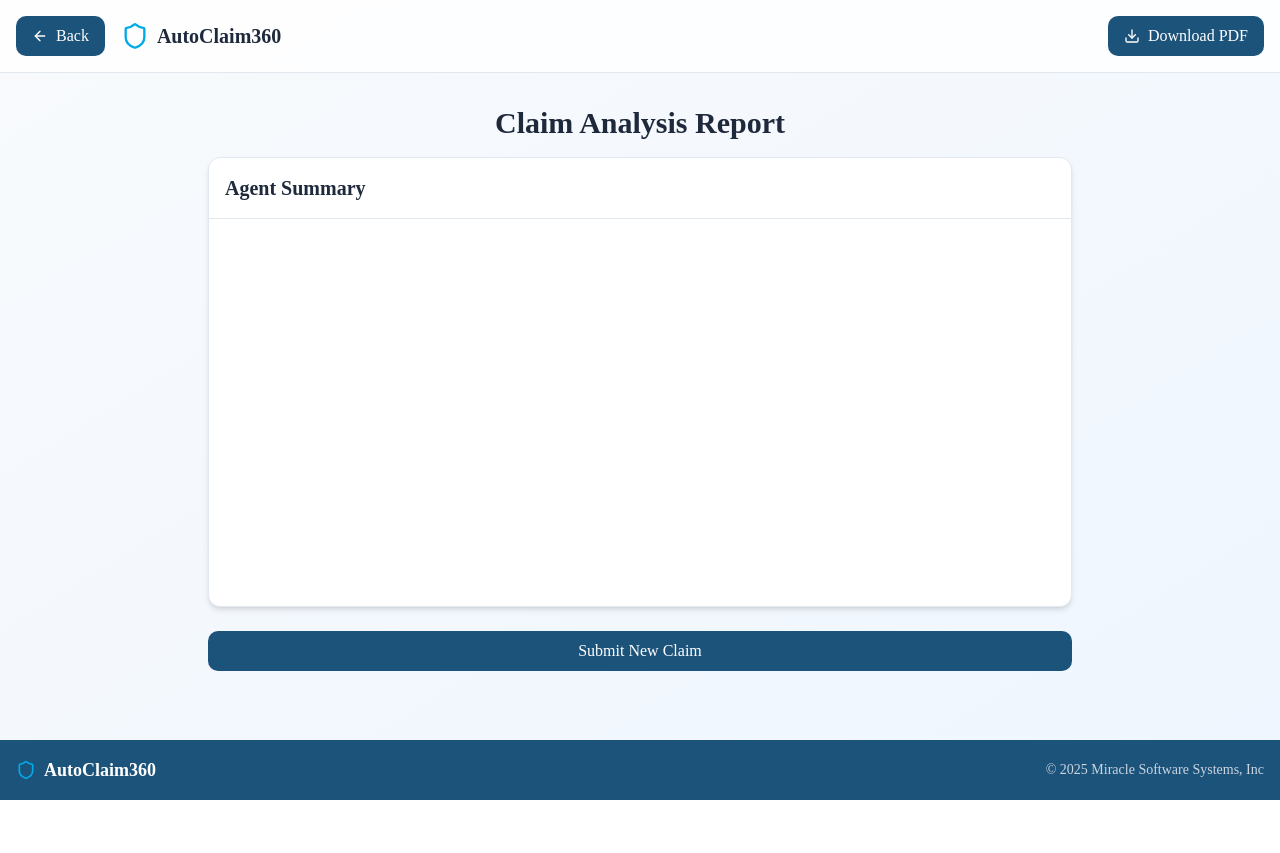
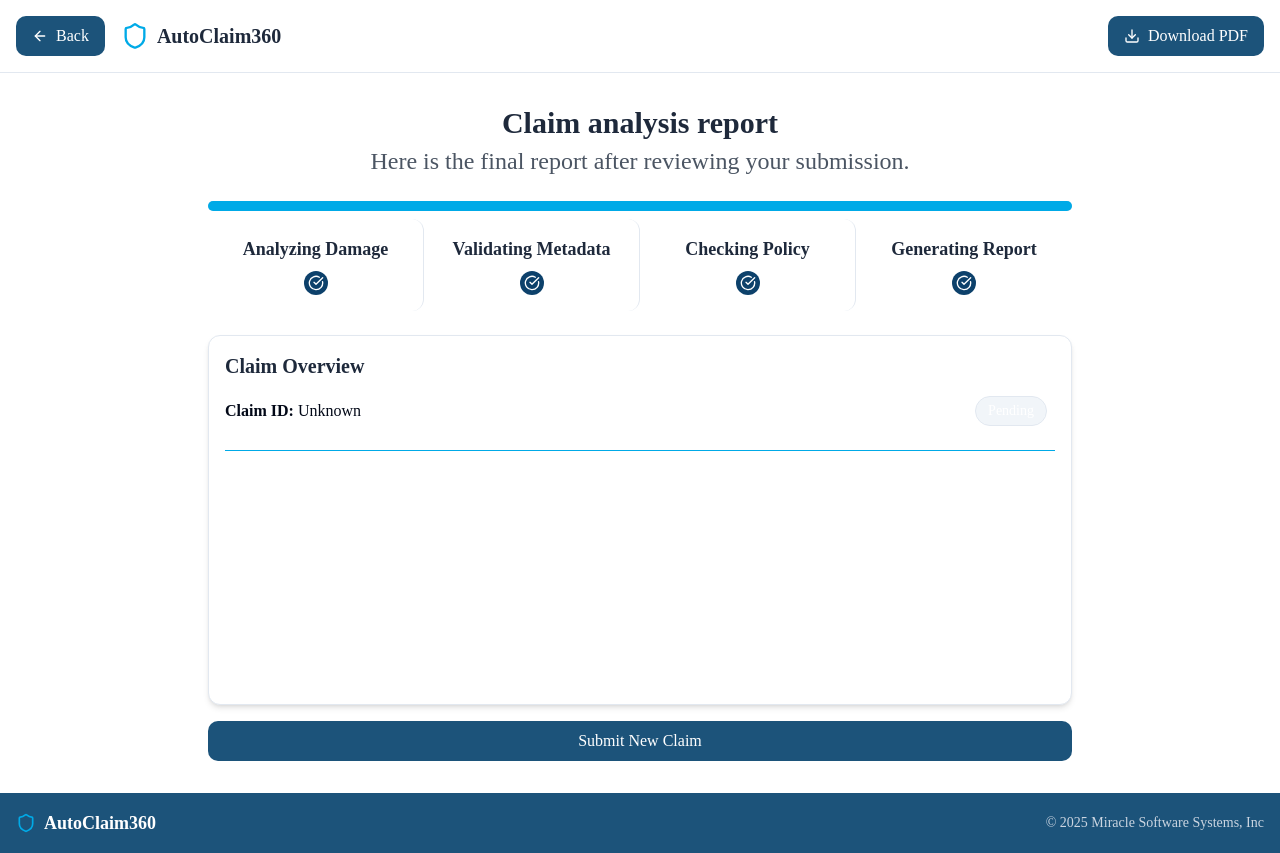
Before and after one commit to amritminocha10/adk-web-service, a React (Create React App) app: page /report in a window 1280 px wide. Before the commit the page ends 800 px from the top, so only its background shows below. Built offline with nearby package versions, Linux system fonts and the light colour scheme.

Commit message:
Done with Processing, report page

```diff
--- a/src/components/ui/Card.js
+++ b/src/components/ui/Card.js
@@ -10,7 +10,7 @@ export function Card({ children, className = "" }) {
 }
 
 export function CardHeader({ children }) {
-  return <div className="p-4 border-b border-slate-200">{children}</div>
+  return <div className="p-4  border-slate-200">{children}</div>
 }
 
 export function CardTitle({ children }) {
--- a/src/components/ui/Progress.js
+++ b/src/components/ui/Progress.js
@@ -4,7 +4,7 @@ export function Progress({ value = 0, className = "" }) {
   return (
     <div className={`w-full bg-slate-200 rounded-full overflow-hidden ${className}`}>
       <div
-        className="bg-blue-600 h-full transition-all duration-300 ease-out"
+        className="bg-[#00aae7] h-full transition-all duration-300 ease-out"
         style={{ width: `${value}%` }}
       />
     </div>
--- a/src/pages/processing.js
+++ b/src/pages/processing.js
@@ -9,14 +9,12 @@ import {
   CheckCircle,
   Shield,
   ArrowLeft,
-  ChevronDown,
-  ChevronUp,
 } from "lucide-react";
 import { Button } from "../components/ui/Button";
 import { Card, CardContent } from "../components/ui/Card";
 import Footer from "../components/ui/Footer";
 import { Progress } from "../components/ui/Progress";
-import miracleLogo from '../assets/miracle-logo.png';
+import miracleLogo from "../assets/miracle-logo.png";
 
 const stepIcons = {
   vision: <Eye />,
@@ -178,7 +176,6 @@ export default function Processing() {
                 AutoClaim360
               </span>
             </div>
-
             <img
               src={miracleLogo}
               alt="Miracle Software Logo"
@@ -192,10 +189,13 @@ export default function Processing() {
         <h1 className="text-3xl font-bold text-slate-800 mb-2">
           Processing Your Claim
         </h1>
-        <p className="text-slate-600 mb-4">
+        <div className="text-slate-600 mb-4 text-xl">
           AI agents are reviewing your submission
-        </p>
-        <Progress value={overallProgress} className="h-3 mb-8 transition-all duration-500" />
+        </div>
+        <Progress
+          value={overallProgress}
+          className="h-3 mb-8 transition-all duration-500"
+        />
 
         <div className="space-y-4">
           {steps.map((step) => (
@@ -206,12 +206,13 @@ export default function Processing() {
                   className="w-full flex items-center space-x-4 text-left focus:outline-none"
                 >
                   <div
-                    className={`rounded-full p-2 ${step.status === "completed"
-                        ? "bg-green-500 text-white"
+                    className={`rounded-full p-2 ${
+                      step.status === "completed"
+                        ? "bg-[#0d416b] text-white"
                         : step.status === "processing"
-                          ? "bg-blue-500 text-white animate-pulse"
-                          : "bg-slate-200 text-slate-600"
-                      }`}
+                        ? "bg-[#00aae7] text-white animate-pulse"
+                        : "bg-slate-200 text-slate-600"
+                    }`}
                   >
                     {step.status === "completed" ? (
                       <CheckCircle className="w-6 h-6" />
@@ -222,18 +223,29 @@ export default function Processing() {
                     )}
                   </div>
                   <div className="flex-1">
-                    <h3 className="text-lg font-medium text-slate-800">
-                      {step.title}
-                    </h3>
-                    <Progress value={step.progress} className="h-2 mt-1" />
+                    <div className="flex justify-between items-center">
+                      <h3 className="text-lg font-medium text-slate-800">
+                        {step.title}
+                      </h3>
+                      {step.message && (
+                        <button
+                          className="text-sm font-medium text-[#00aae7] "
+                          onClick={(e) => {
+                            e.stopPropagation();
+                            toggleAccordion(step.id);
+                          }}
+                        >
+                          {expandedStep === step.id
+                            ? "Close AI Output"
+                            : "View AI Output"}
+                        </button>
+                      )}
+                    </div>
+                    <Progress
+                      value={step.progress}
+                      className="h-2 mt-1 w-full"
+                    />
                   </div>
-                  {step.message && (
-                    expandedStep === step.id ? (
-                      <ChevronUp className="w-5 h-5 text-slate-500" />
-                    ) : (
-                      <ChevronDown className="w-5 h-5 text-slate-500" />
-                    )
-                  )}
                 </button>
 
                 {expandedStep === step.id && step.message && (
--- a/src/pages/report.js
+++ b/src/pages/report.js
@@ -1,31 +1,132 @@
-import { useLocation, useNavigate } from "react-router-dom"
-import { Button } from "../components/ui/Button"
-import { Card, CardHeader, CardContent, CardTitle } from "../components/ui/Card"
-import { Badge } from "../components/ui/Badge"
-import { ArrowLeft, Shield, Download } from "lucide-react"
-import ReactMarkdown from "react-markdown"
-import Footer from "../components/ui/Footer"
+// import { useLocation, useNavigate } from "react-router-dom"
+// import { Button } from "../components/ui/Button"
+// import { Card, CardHeader, CardContent, CardTitle } from "../components/ui/Card"
+// import { Badge } from "../components/ui/Badge"
+// import { ArrowLeft, Shield, Download } from "lucide-react"
+// import ReactMarkdown from "react-markdown"
+// import Footer from "../components/ui/Footer"
+
+// export default function Report() {
+//   const navigate = useNavigate()
+//   const location = useLocation()
+//   const steps = location.state?.steps || []
+//   const repostedData = location.state?.repostedData || {}
+
+//   const handleDownload = () => alert("Downloading PDF report...")
+
+//   let finalReportMarkdown = ""
+//   try {
+//     const parsed = typeof repostedData.message === "string"
+//       ? JSON.parse(repostedData.message)
+//       : repostedData.message
+//     finalReportMarkdown = parsed?.final_report || ""
+//   } catch (err) {
+//     finalReportMarkdown = "⚠️ Error parsing report data."
+//   }
+
+//   return (
+//     <div className="flex flex-col min-h-screen bg-gradient-to-br from-slate-50 to-blue-50">
+//       <header className="border-b bg-white/80 backdrop-blur-sm">
+//         <div className="container mx-auto px-4 py-4 flex items-center justify-between">
+//           <div className="flex items-center space-x-4">
+//             <Button onClick={() => navigate("/processing")}>
+//               <ArrowLeft className="h-4 w-4 mr-2" />
+//               Back
+//             </Button>
+//             <div className="flex items-center space-x-2">
+//               <Shield className="h-7 w-7 text-[#00aae7]" />
+//               <span className="text-xl font-bold text-slate-800">AutoClaim360</span>
+//             </div>
+//           </div>
+//           <Button onClick={handleDownload} className="bg-blue-600 text-white">
+//             <Download className="h-4 w-4 mr-2" />
+//             Download PDF
+//           </Button>
+//         </div>
+//       </header>
+
+//       <div className="container mx-auto px-4 py-8 max-w-4xl max-h-96">
+//         <h1 className="text-3xl font-bold text-slate-800 mb-4 text-center">Claim Analysis Report</h1>
+
+//         {/* Agent Summary Card (Markdown) */}
+//         <Card className="mb-6 shadow-md h-[450px] overflow-auto">
+//           <CardHeader className="fixed border-4 border-balck">
+//             <CardTitle>Agent Summary</CardTitle>
+//           </CardHeader>
+//           <CardContent className="prose prose-slate max-w-none">
+//             <ReactMarkdown>{finalReportMarkdown}</ReactMarkdown>
+//           </CardContent>
+//         </Card>
+
+//         <Button onClick={() => navigate("/")} className="w-full">
+//           Submit New Claim
+//         </Button>
+//       </div>
+
+//       <Footer />
+//     </div>
+//   )
+// }
+import { useLocation, useNavigate } from "react-router-dom";
+import { Button } from "../components/ui/Button";
+import {
+  Card,
+  CardContent,
+  CardHeader,
+  CardTitle,
+} from "../components/ui/Card";
+import { Badge } from "../components/ui/Badge";
+import { ArrowLeft, Shield, Download, CheckCircle } from "lucide-react";
+import Footer from "../components/ui/Footer";
+import ReactMarkdown from "react-markdown";
 
 export default function Report() {
-  const navigate = useNavigate()
-  const location = useLocation()
-  const steps = location.state?.steps || []
-  const repostedData = location.state?.repostedData || {}
+  const navigate = useNavigate();
+  const location = useLocation();
+  const repostedData = location.state?.repostedData || {};
 
-  const handleDownload = () => alert("Downloading PDF report...")
+  const handleDownload = () => alert("Downloading PDF report...");
 
-  let finalReportMarkdown = ""
+  let reportMarkdown = "";
+  let claimId = "Unknown";
+  let status = "Pending";
+
   try {
-    const parsed = typeof repostedData.message === "string"
-      ? JSON.parse(repostedData.message)
-      : repostedData.message
-    finalReportMarkdown = parsed?.final_report || ""
+    const parsed =
+      typeof repostedData.message === "string"
+        ? JSON.parse(repostedData.message)
+        : repostedData.message;
+
+    reportMarkdown = parsed?.final_report || "";
+
+    // Use 17-digit Claim ID pattern
+    const idMatch = reportMarkdown.match(/\b\d{17}\b/);
+    claimId = idMatch ? idMatch[0] : "Unknown";
+
+    const recommendationMatch = reportMarkdown.match(
+      /\*\*Recommendation:\*\* \*\*(.+?)\*\*/
+    );
+    if (recommendationMatch) {
+      status = recommendationMatch[1].includes("REJECT")
+        ? "Rejected"
+        : "Approved";
+    }
   } catch (err) {
-    finalReportMarkdown = "⚠️ Error parsing report data."
+    reportMarkdown = "**⚠️ Error parsing report data.**";
   }
 
+  const statusColor = status === "Rejected" ? "bg-red-500" : "bg-[#00aae7]";
+
+  const steps = [
+    "Analyzing Damage",
+    "Validating Metadata",
+    "Checking Policy",
+    "Generating Report",
+  ];
+
   return (
-    <div className="flex flex-col min-h-screen bg-gradient-to-br from-slate-50 to-blue-50">
+    <div className="flex flex-col min-h-screen bg-white">
+      {/* Header */}
       <header className="border-b bg-white/80 backdrop-blur-sm">
         <div className="container mx-auto px-4 py-4 flex items-center justify-between">
           <div className="flex items-center space-x-4">
@@ -35,7 +136,9 @@ export default function Report() {
             </Button>
             <div className="flex items-center space-x-2">
               <Shield className="h-7 w-7 text-[#00aae7]" />
-              <span className="text-xl font-bold text-slate-800">AutoClaim360</span>
+              <span className="text-xl font-bold text-slate-800">
+                AutoClaim360
+              </span>
             </div>
           </div>
           <Button onClick={handleDownload} className="bg-blue-600 text-white">
@@ -45,25 +148,66 @@ export default function Report() {
         </div>
       </header>
 
-      <div className="container mx-auto px-4 py-8 max-w-4xl max-h-96">
-        <h1 className="text-3xl font-bold text-slate-800 mb-4 text-center">Claim Analysis Report</h1>
+      {/* Main content */}
+      <main className="container mx-auto px-4 py-8 max-w-4xl">
+        <h1 className="text-3xl font-bold text-slate-800 mb-1 text-center">
+          Claim analysis report
+        </h1>
+        <p className="text-gray-600 mb-6 text-2xl text-center">
+          Here is the final report after reviewing your submission.
+        </p>
 
-        {/* Agent Summary Card (Markdown) */}
-        <Card className="mb-6 shadow-md h-[450px] overflow-auto">
-          <CardHeader className="fixed border-4 border-balck">
-            <CardTitle>Agent Summary</CardTitle>
+        {/* Progress Cards */}
+        <div className="mb-6">
+          <div className="w-full bg-gray-200 rounded-full h-2.5 mb-2">
+            <div className="bg-[#00aae7] h-2.5 rounded-full w-full transition-all duration-500"></div>
+          </div>
+          <div className="grid grid-cols-4 text-center text-sm text-gray-700">
+            {steps.map((step, idx) => (
+              <Card
+                key={idx}
+                className={`w-full rounded-none border-0 bg-[#00AAE71A] ${
+                  idx !== steps.length - 1 ? "border-r border-gray-300" : ""
+                }`}
+              >
+                <CardContent className="flex flex-col items-center justify-center p-4 space-y-2">
+                  <span className="font-semibold text-slate-800 text-lg text-center">
+                    {step}
+                  </span>
+                  <div className="bg-[#0d416b] text-white rounded-full w-6 h-6 flex items-center justify-center">
+                    <CheckCircle className="w-4 h-4" />
+                  </div>
+                </CardContent>
+              </Card>
+            ))}
+          </div>
+        </div>
+
+        {/* Claim Summary */}
+        <Card className="mb-4 shadow-md h-[370px] overflow-auto">
+          <CardHeader>
+            <CardTitle>Claim Overview</CardTitle>
           </CardHeader>
-          <CardContent className="prose prose-slate max-w-none">
-            <ReactMarkdown>{finalReportMarkdown}</ReactMarkdown>
+          <div className="pl-4 pr-6 flex justify-between items-center">
+            <p>
+              <strong>Claim ID:</strong> {claimId}
+            </p>
+            <Badge className={`${statusColor} text-white flex`}>{status}</Badge>
+          </div>
+          <CardContent className="space-y-4">
+            <hr className="border-0.5 border-[#00aae7] my-2" />
+            <div className="prose max-w-none prose-sm">
+              <ReactMarkdown>{reportMarkdown}</ReactMarkdown>
+            </div>
           </CardContent>
         </Card>
 
         <Button onClick={() => navigate("/")} className="w-full">
           Submit New Claim
         </Button>
-      </div>
+      </main>
 
       <Footer />
     </div>
-  )
+  );
 }
--- a/src/pages/upload.js
+++ b/src/pages/upload.js
@@ -16,8 +16,8 @@ import Footer from "../components/ui/Footer.js";
 
 export default function UploadPage() {
   const navigate = useNavigate();
-  const [vin, setVin] = useState("12457885214796354");
-  const [userQuery, setUserQuery] = useState("Damage");
+  const [vin, setVin] = useState("");
+  const [userQuery, setUserQuery] = useState("");
   const [files, setFiles] = useState([]);
   const [sessionId, setSessionId] = useState("");
 
```
